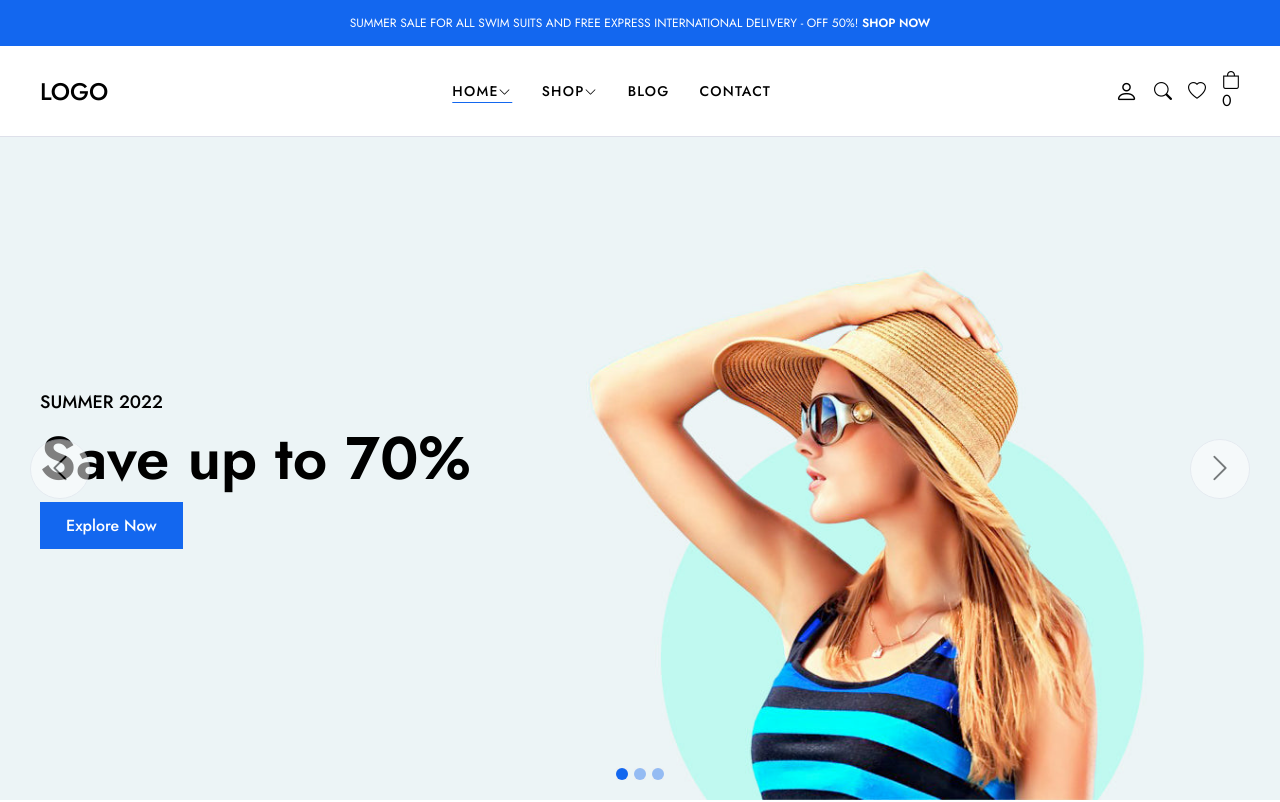
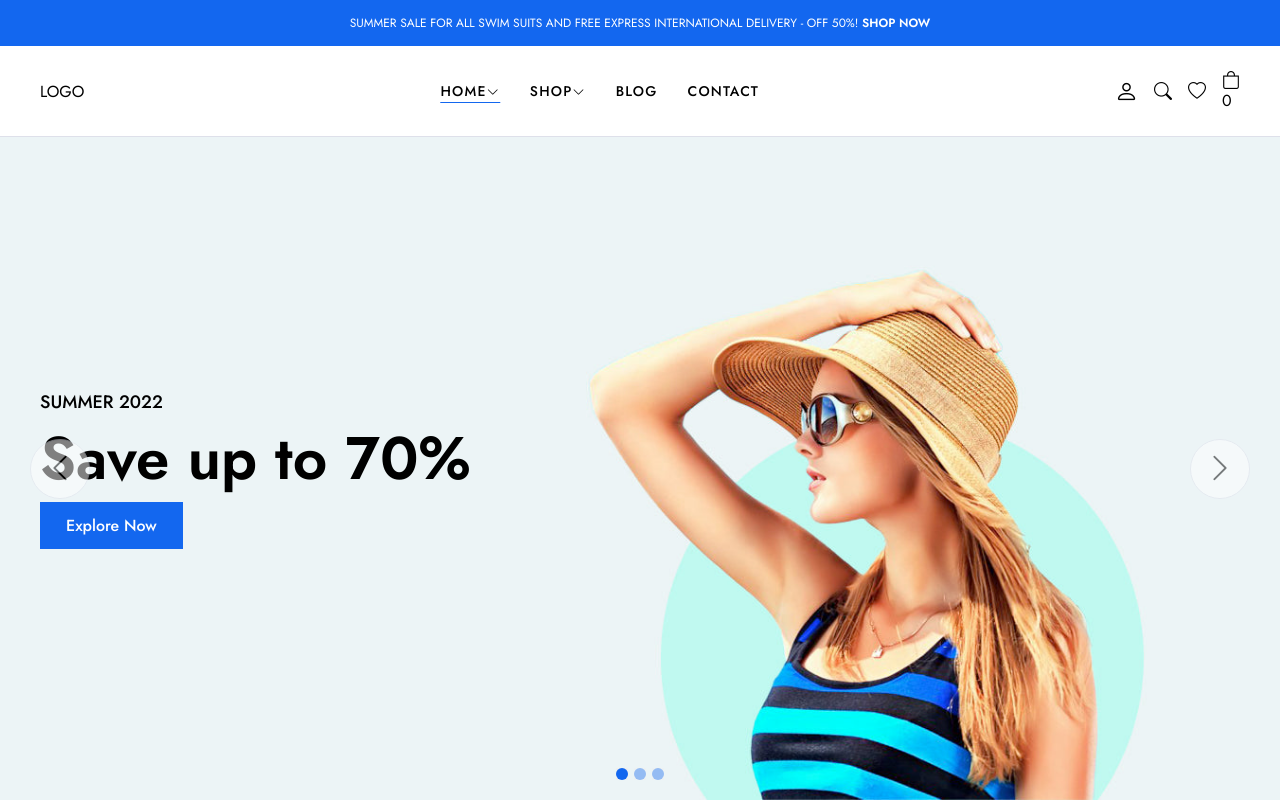
Before and after one commit to zeynepfahriye/fullstack-e-commerce, a React (Vite) app in the folder frontend/e-commerce/: page / in a window 1280 px wide. Shown: the top 802 px of the page. Built offline with nearby package versions, Linux system fonts and the light colour scheme.

Commit message:
update header

```diff
--- a/frontend/e-commerce/src/components/Layout/Header/Header.jsx
+++ b/frontend/e-commerce/src/components/Layout/Header/Header.jsx
@@ -24,7 +24,7 @@ const Header = ({ setIsSearchShow }) => {
                      <i className="bi bi-list" id="btn-menu"></i>
                   </div>
                   <div className="header-left">
-                     <a href="index.html" className="logo">LOGO</a>
+                     <Link to={"/"}>LOGO</Link>
                   </div>
                   <div className="header-center" id="sidebar">
                      <nav className="navigation">
--- a/frontend/e-commerce/src/components/Products/ProductItem.jsx
+++ b/frontend/e-commerce/src/components/Products/ProductItem.jsx
@@ -1,6 +1,7 @@
 import React, { useContext } from 'react'
 import "./ProductsItem.css"
 import { CardContext } from '../../context/CardProvider';
+import { useNavigate } from 'react-router-dom';
 function ProductItem({ product }) {
    const { addToCart, cartItems } = useContext(CardContext)
    const filteredCart = cartItems.find(
```
